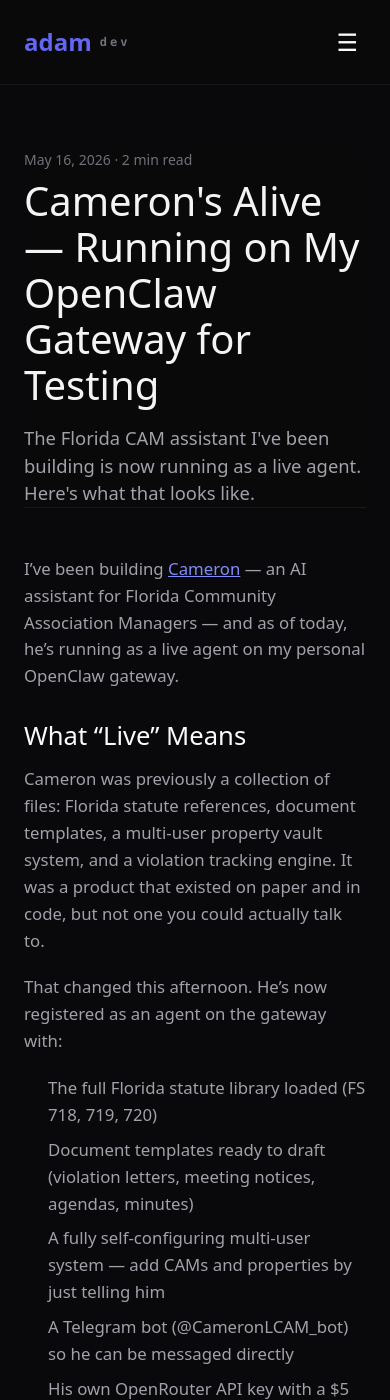
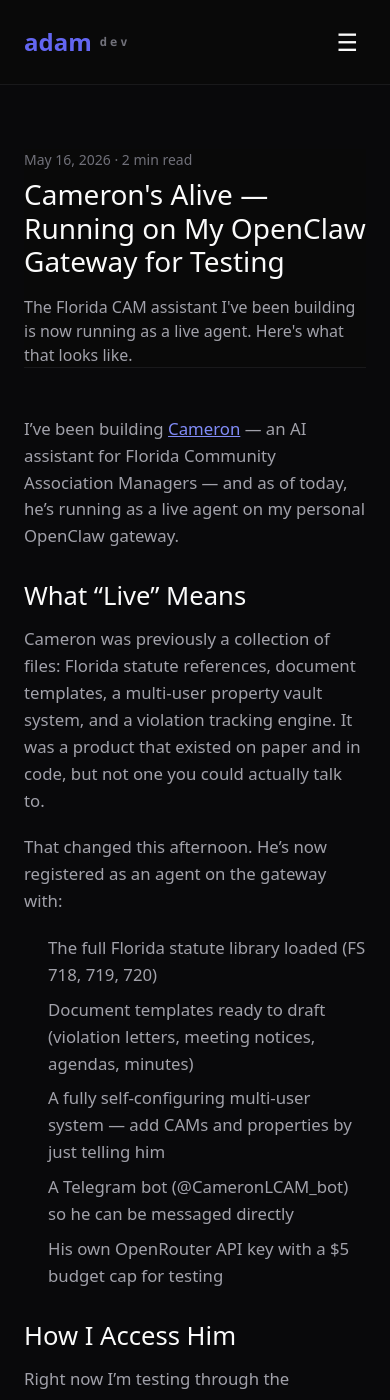
Before and after one commit to slashadams/Dev-Adam.com, a Jekyll site: the page built from _posts/2026-05-16-cameron-live-on-gateway.md, in a window 390 px wide and 1400 px high. Built offline with Jekyll 4.4.1, drawn with Linux system fonts in a browser that asks for light colours; nearby versions of some CDN libraries.

Commit message:
fix: shrink post title and subtitle on mobile
- Inline styles on .post-title and .post-subtitle moved to classes so they can be overridden by a media query
- Mobile (max-width: 768px): h1 from 2.5rem -> 1.75rem, subtitle from 1.15rem -> 1rem
- Long titles like the Vaultwarden post were wrapping to 4 lines, pushing body content halfway down the screen

```diff
--- a/_layouts/post.html
+++ b/_layouts/post.html
@@ -6,9 +6,9 @@ layout: default
     <p style="color:var(--text-muted);font-size:0.875rem;margin-bottom:0.5rem">
       {{ page.date | date: "%B %d, %Y" }} · {{ content | number_of_words | divided_by: 200 | plus: 1 }} min read
     </p>
-    <h1 style="font-size:2.5rem;line-height:1.15;margin:0 0 1rem 0">{{ page.title }}</h1>
+    <h1 class="post-title">{{ page.title }}</h1>
     {% if page.subtitle %}
-    <p style="font-size:1.15rem;color:var(--text-secondary);margin:0">{{ page.subtitle }}</p>
+    <p class="post-subtitle">{{ page.subtitle }}</p>
     {% endif %}
   </header>
 
@@ -43,6 +43,12 @@ layout: default
 </article>
 
 <style>
+.post-title { font-size: 2.5rem; line-height: 1.15; margin: 0 0 1rem 0; color: var(--text-primary); }
+.post-subtitle { font-size: 1.15rem; color: var(--text-secondary); margin: 0; }
+@media (max-width: 768px) {
+  .post-title { font-size: 1.75rem; line-height: 1.2; }
+  .post-subtitle { font-size: 1rem; }
+}
 .blog-content h2 { font-size:1.6rem; color:var(--text-primary); margin:2rem 0 1rem; }
 .blog-content h3 { font-size:1.25rem; color:var(--text-primary); margin:1.75rem 0 0.75rem; }
 .blog-content p { margin:0 0 1.25rem; }
```
